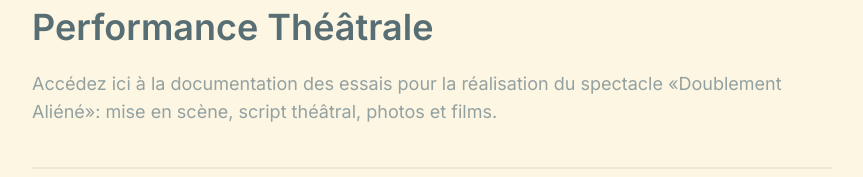
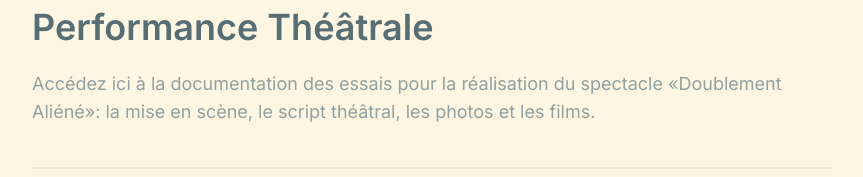
Before and after one commit to daqhris/DoublementAliene, a Next.js app: page /performance in a window 1280 px wide. Shown: the part 240-417 px from the top of the page, without its empty margins (208-1071 px from the left). Built offline with nearby package versions, Linux system fonts and the light colour scheme; no server answers.

Commit message:
correction de phrase

```diff
--- a/app/performance/page.tsx
+++ b/app/performance/page.tsx
@@ -21,7 +21,7 @@ export default function PerformancePage() {
           </h1>
           <p className="theater-subtitle">
             Accédez ici à la documentation des essais pour la réalisation du spectacle «Doublement Aliéné»:
-            mise en scène, script théâtral, photos et films.
+            la mise en scène, le script théâtral, les photos et les films.
           </p>
         </div>
 
```
